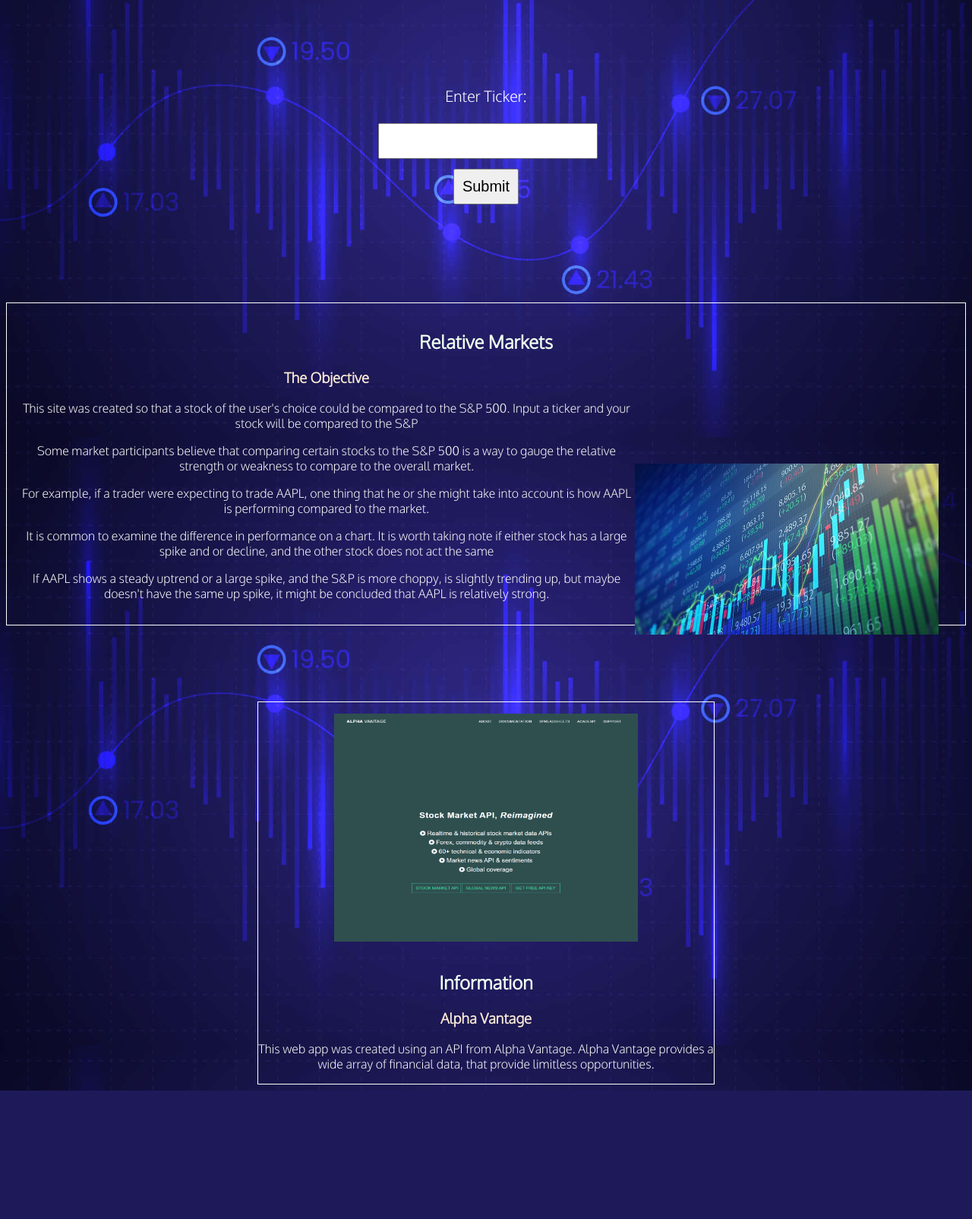
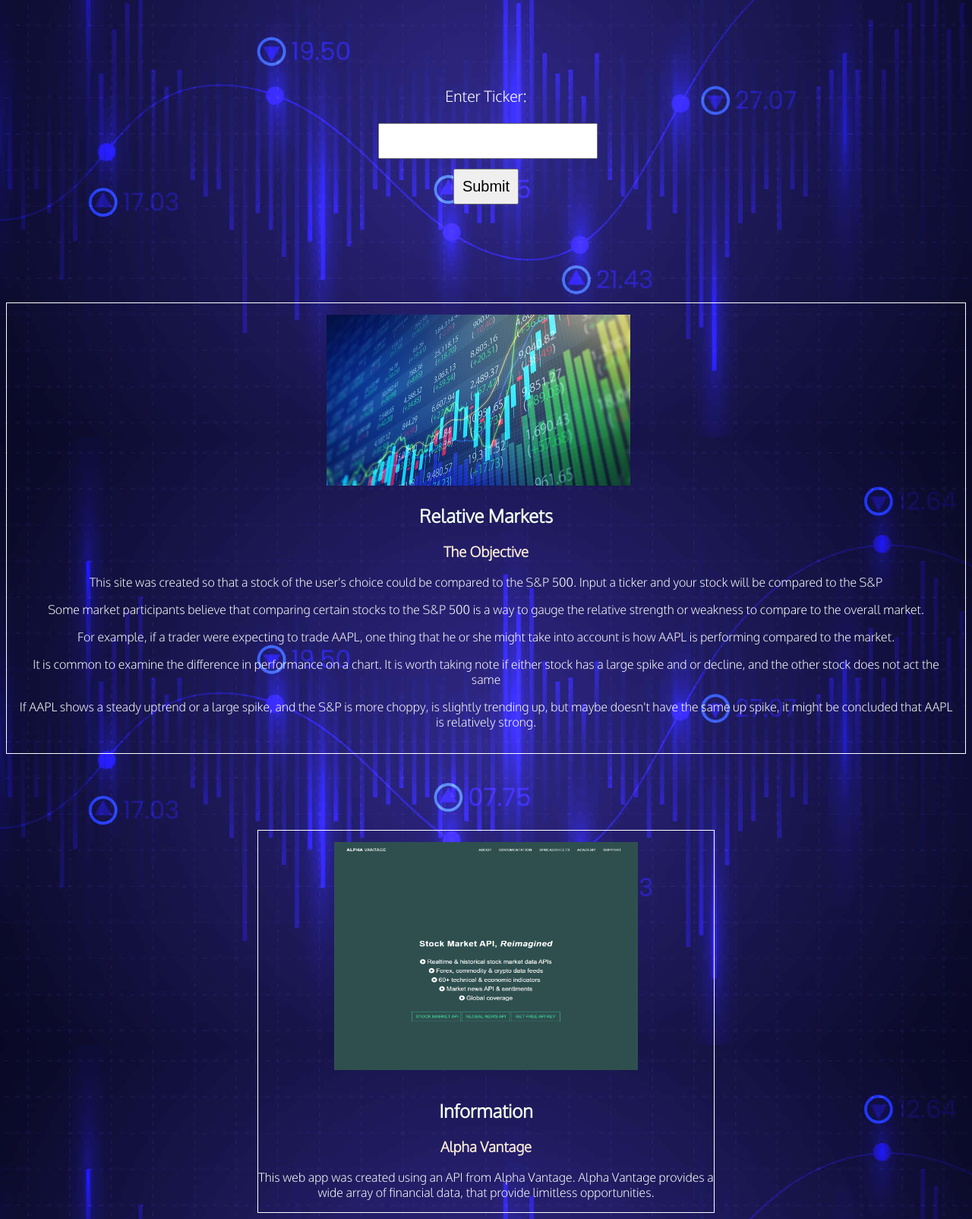
Before and after one commit to AirFryedCoffee/mystocksite, a Django app: page /stocks/ in a window 1280 px wide. Shown: the part 225-1829 px from the top of the page at 76% size. Before the commit the page ends 1660 px from the top, so only its background shows below. Run offline with Django 3.2, Linux system fonts and the light colour scheme; data that the repository does not hold is empty.

Commit message:
Small Changes

```diff
--- a/static/styles.css
+++ b/static/styles.css
@@ -116,8 +116,6 @@ a:hover {
 #about-image {
     max-width: 400px;
     margin-right: 20px;
-    float: right;
-    margin-top: 125px;
 }
 
 .about-section {
@@ -133,6 +131,10 @@ a:hover {
     padding: 15px;
 }
 
+#vantage-pic:hover::before {
+    opacity: 1;
+}
+
 #information-section {
     text-align: center;
     border: 1px solid white;
--- a/stocks/templates/stocks/base.html
+++ b/stocks/templates/stocks/base.html
@@ -37,8 +37,8 @@
     </body>
     <section id="about">
         <div class="about-section">
+            <img src="{% static 'about-image.avif' %}" alt="About Image" id="about-image">
             <h1>Relative Markets</h1>
-            <img src="{% static 'about-image.avif' %}" alt="About Image" id="about-image">
             <h3>The Objective</h3>
             <p>This site was created so that a stock of the user's choice could be compared to the S&P 500. Input a ticker and your stock will be compared to the S&P</p>
             <p>Some market participants believe that comparing certain stocks to the S&P 500 is a way to gauge the relative strength or weakness to compare to the overall market.</p>
@@ -55,4 +55,9 @@
             <p>This web app was created using an API from Alpha Vantage. Alpha Vantage provides a wide array of financial data, that provide limitless opportunities.</p>
         </div>
     </section>
+    <section id="contact">
+        <div id="contact-section">
+
+        </div>
+    </section>
 </html>
```
